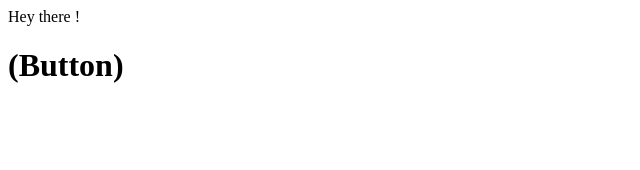
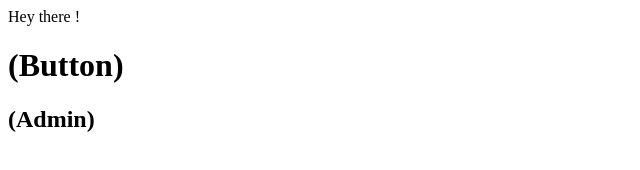
Before and after one commit to dhruv5302/git-demo-1, a plain HTML site: page index.html in a window 1280 px wide. Shown: the whole page, without its empty margins (0-640 px from the left). Drawn offline with Linux system fonts and the light colour scheme.

Commit message:
New feature 2

```diff
--- a/index.html
+++ b/index.html
@@ -1,2 +1,3 @@
 <p>Hey there !</p>
 <h1>(Button)</h1>
+<h2>(Admin)</h2>
```
